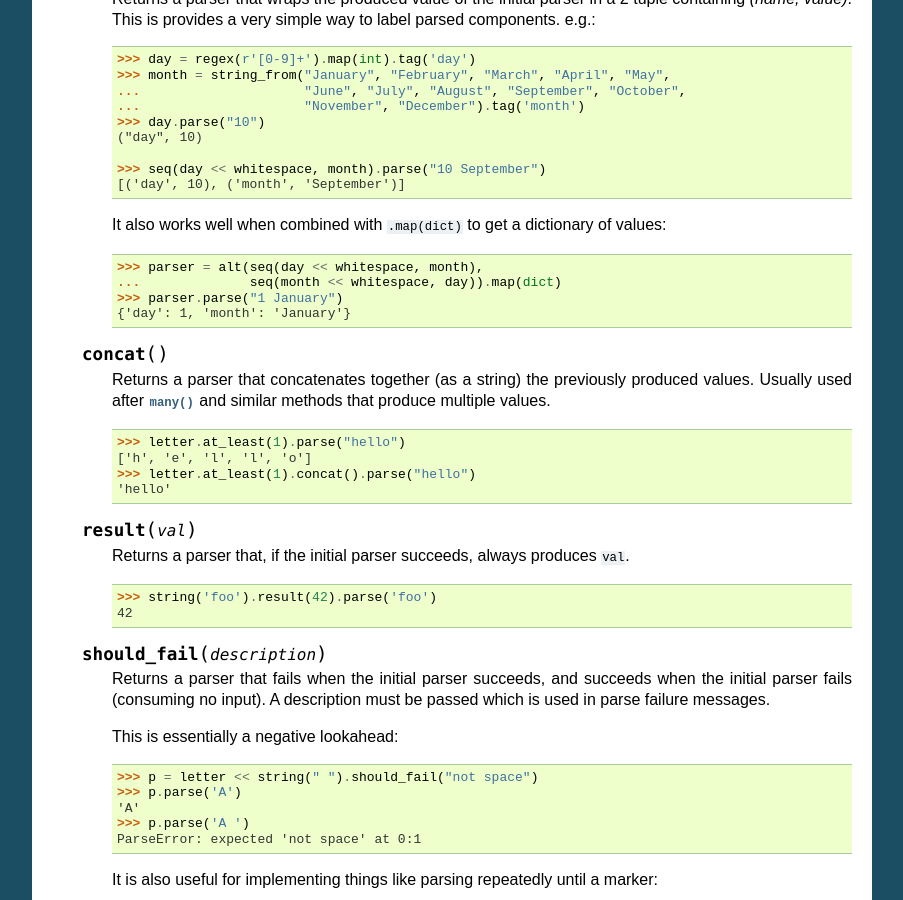
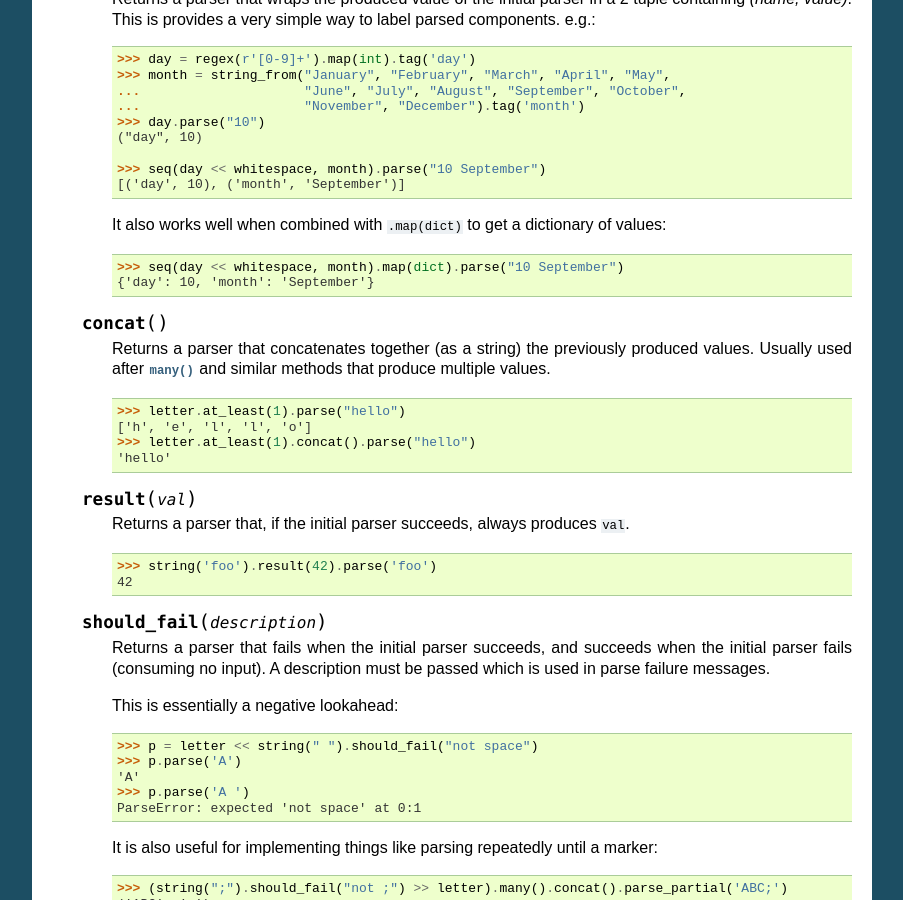
Before and after one commit to python-parsy/parsy, a Sphinx documentation site: the page built from docs/ref/methods_and_combinators.rst, in a window 1280 px wide and 900 px high, scrolled down 2545 px. Shown: the whole window, without its empty margins (198-1101 px from the left). Built offline with Sphinx 7.4.7, drawn with Linux system fonts in a browser that asks for light colours.

Commit message:
Simplified some docs

```diff
--- a/docs/ref/methods_and_combinators.rst
+++ b/docs/ref/methods_and_combinators.rst
@@ -193,10 +193,8 @@ can be used and manipulated as below.
 
       .. code:: python
 
-         >>> parser = alt(seq(day << whitespace, month),
-         ...              seq(month << whitespace, day)).map(dict)
-         >>> parser.parse("1 January")
-         {'day': 1, 'month': 'January'}
+         >>> seq(day << whitespace, month).map(dict).parse("10 September")
+         {'day': 10, 'month': 'September'}
 
    .. method:: concat()
 
```
